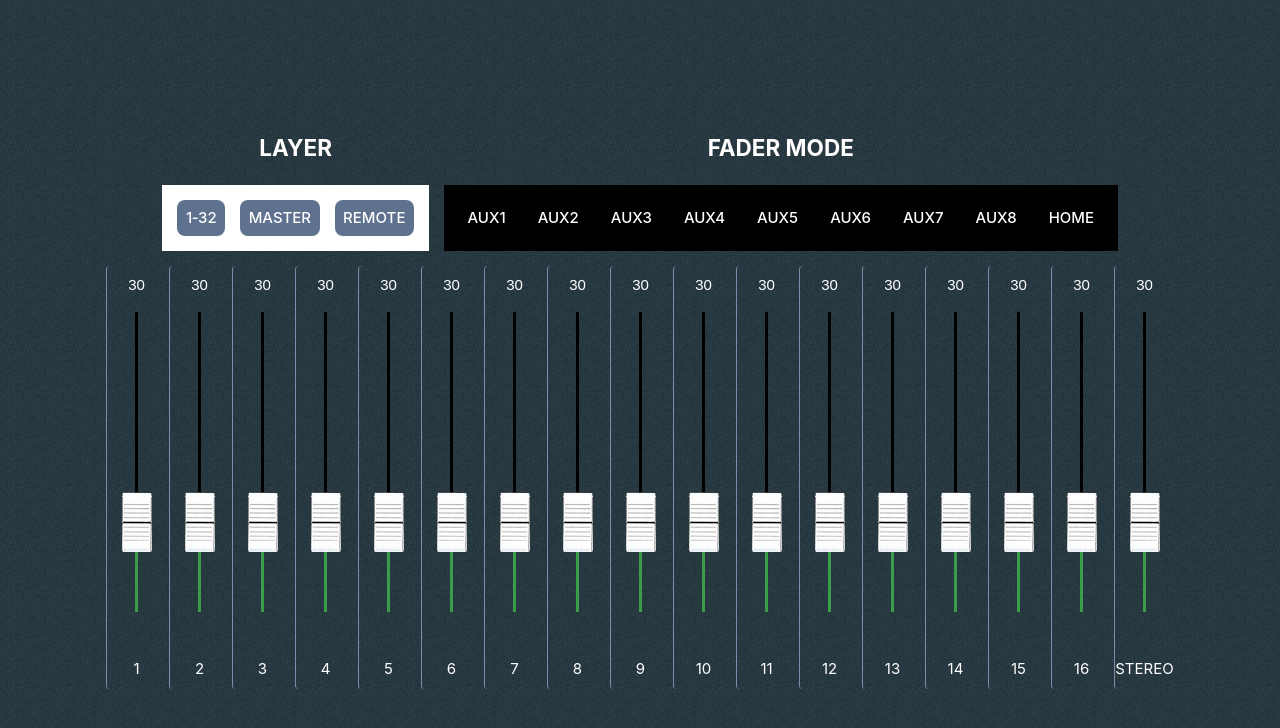
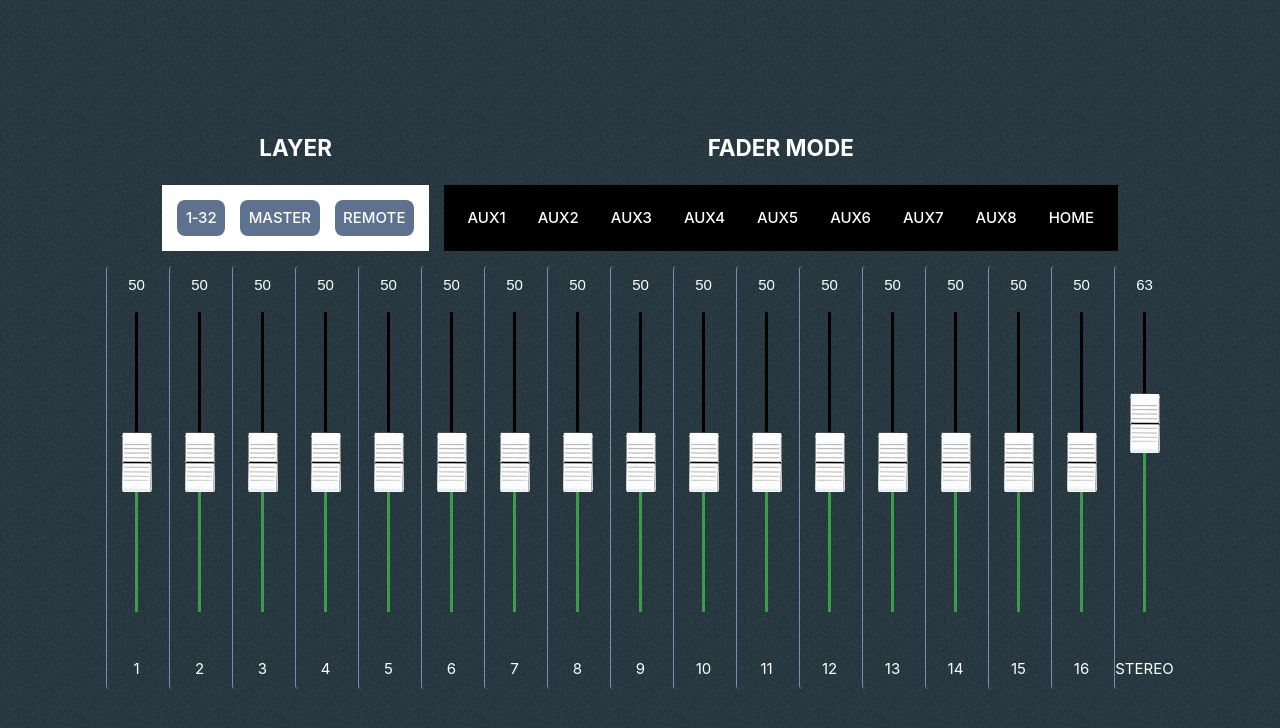
Before and after one commit to cschmidt/o1v96-mixer, a Vue app: page / in a window 1280 px wide. Shown: the top 728 px of the page. Built offline with nearby package versions, Linux system fonts and the light colour scheme; no server answers.

Commit message:
Pretty big refactor of Fader to propertly support Vue 3 reactivity. Now you can update the channel levels array in the Mixer and see those changes properly reflected in the corresponding Fader (which means it's now possible to wire in updates from the physical mixer faders).

```diff
--- a/src/App.vue
+++ b/src/App.vue
@@ -1,12 +1,14 @@
 <script setup lang="ts">
-// This starter template is using Vue 3 <script setup> SFCs
-// Check out https://vuejs.org/api/sfc-script-setup.html#script-setup
-import HelloWorld from './components/HelloWorld.vue'
 import Mixer from './components/Mixer.vue'
+import Fader from './components/Fader2.vue'
+import {ref} from 'vue'
+
+let faderLevels = ref([10,20])
 </script>
 
+
 <template>
-  <Mixer />
+  <Mixer/>
 </template>
 
 <style scoped>
--- a/src/components/Fader.vue
+++ b/src/components/Fader.vue
@@ -1,4 +1,77 @@
 // Based on https://codepen.io/lzl124631x/pen/wvGBwKV
+<script setup lang="ts">
+import { computed, onMounted, ref, watch } from 'vue'
+
+let dragging = false
+const faderLevel = ref(0);
+const sliderContainer = ref<HTMLDivElement | null>(null)
+
+const emit = defineEmits(['update:modelValue'])
+
+const props = defineProps<{
+  label: String,
+  channel: String,
+  modelValue: number
+}>()
+
+const value = computed({
+  get() {
+    return props.modelValue
+  },
+  set(value) {
+    emit('update:modelValue', value, props.channel)
+    faderLevel.value = value
+  }
+})
+
+
+function clamp(val: number, min: number, max: number) {
+  return Math.max(min, Math.min(max, val))
+}
+
+
+function onMouseDown(e : MouseEvent) {
+  dragging = true
+  document.addEventListener('mousemove', onMouseMove)
+  document.addEventListener('mouseup', onMouseUp)
+}
+
+
+function onMouseMove(e : MouseEvent) {
+  if (dragging) update(e)
+}
+
+
+function onMouseUp(e : MouseEvent) {
+  dragging = false
+  document.removeEventListener('mousemove', onMouseMove)
+  document.removeEventListener('mouseup', onMouseUp)
+}
+
+
+function update(e : MouseEvent) {
+  const rect = sliderContainer.value?.getBoundingClientRect()
+  if (rect) {
+    const updatedLevel =
+      100 -
+      ((clamp(e.clientY, rect.top, rect.bottom) - rect.top) / rect.height) * 100
+    value.value = updatedLevel
+  }
+}
+
+
+onMounted(() => {
+  faderLevel.value = props.modelValue
+})
+
+
+watch(() => props.modelValue, (newValue) => {
+  faderLevel.value = newValue;
+});
+</script>
+
+
+
 <style scoped>
 * {
   margin: 0;
@@ -49,7 +122,7 @@
     height: 4em;
     border-radius: 5%;
     background-color: red;
-    background-image: var(--image-url);
+    background-image: url('/mixer-knob.jpg');
     position: absolute;
     left: 50%;
     transform: translate(-50%, 50%);
@@ -59,13 +132,13 @@
 <!-- Use preprocessors via the lang attribute! e.g. <template lang="pug"> -->
 <template>
   <div class="slider">
-    <div class="slider-value">{{ Math.round(value) }}</div>
-    <div class="slider-hit-area" @click="onClick">
-      <div class="slider-container" ref="container">
-        <div class="filled" :style="{ height: value + '%' }"></div>
+    <div class="slider-value">{{ Math.round(faderLevel) }}</div>
+    <div class="slider-hit-area" @click="update">
+      <div class="slider-container" ref="sliderContainer">
+        <div class="filled" :style="{ height: faderLevel + '%' }"></div>
         <div
           class="handle"
-          :style="{ bottom: value + '%', '--image-url': 'url(' + imageUrl + ')' }"
+          :style="{ bottom: faderLevel + '%' }"
           @mousedown="onMouseDown"
         ></div>
       </div>
@@ -73,54 +146,3 @@
     <div class="slider-label">{{ label }}</div>
   </div>
 </template>
-
-<script>
-import mixerKnobImage from '../assets/mixer-knob.jpg';
-
-function clamp(val, min, max) {
-  return Math.max(min, Math.min(max, val));
-}
-export default {
-  data() {
-    return {
-      value: 30,
-      dragging: false,
-      imageUrl: mixerKnobImage
-    };
-  },
-  props: {
-    label: String,
-    channel: Number | String
-  },
-  mounted() {
-    document.addEventListener("mousemove", (e) => {
-      if (!this.dragging) return;
-      this.update(e);
-    });
-    document.addEventListener("mouseup", (e) => {
-      this.dragging = false;
-    });
-  },
-  methods: {
-    onMouseDown() {
-      this.dragging = true;
-    },
-    getRect() {
-      const container = this.$refs.container;
-      return container.getBoundingClientRect();
-    },
-    update(e) {
-      const rect = this.getRect();
-      this.value =
-        100 -
-        ((clamp(e.clientY, rect.top, rect.bottom) - rect.top) / rect.height) *
-          100;
-      let event = {channel: this.channel, value: this.value};
-      this.$emit('update', event);
-    },
-    onClick(e) {
-      this.update(e);
-    }
-  }
-};
-</script>
--- a/src/components/Mixer.vue
+++ b/src/components/Mixer.vue
@@ -1,4 +1,27 @@
 <!-- Mixer.vue -->
+<script setup lang="ts">
+import { ref } from 'vue';
+import Fader from './Fader.vue';
+const socket = new WebSocket(`ws://${window.location.hostname}:3000`);
+const faders = ref([...Array(16)].map(() => 50));  // Middle position for demonstration
+const masterLevel = ref(63);  // Master fader's initial value
+const channels = [...Array(16).keys()].map(i => i + 1)
+
+let lastSentFaderValue = {channel: "-1", level: -1}
+
+function sendFaderValue(level : number, channel : string) {
+  let message = {channel, level}
+  if (message.channel == lastSentFaderValue.channel &&
+      message.level == lastSentFaderValue.level) {
+    // console.log('ignoring duplicate', message)
+  } else {
+    lastSentFaderValue = message
+    console.log('sending', message)
+    socket.send(JSON.stringify(message))
+  }
+}
+</script>
+
 <template>
   <div class="mixer">
     <div class="mixer-controls">
@@ -28,45 +51,20 @@
     <div class="faders">
       <Fader
         v-for="channel in channels"
+        v-model="faders[channel-1]"
         :key="channel"
-        :channel="channel"
         :label="channel.toString()"
-        :value="faders[channel]"
-        @update="setFaderValue"
+        :channel="channel.toString()"
+        @update:modelValue="sendFaderValue"
       />
-      <Fader label="STEREO" :value="master" :channel="'master'" @update="setFaderValue" />
+      <Fader
+        v-model="masterLevel"
+        :label="'STEREO'"
+        :channel="'master'"
+        @update:modelValue="sendFaderValue" />
     </div>
   </div>
 </template>
-
-<script>
-import { ref } from 'vue';
-import Fader from './Fader.vue';
-
-export default {
-  components: {
-    Fader
-  },
-  setup() {
-    const socket = new WebSocket(`ws://${window.location.hostname}:3000`);
-    const faders = ref([...Array(16)].map(() => 63));  // Middle position for demonstration
-    const master = ref(63);  // Master fader's initial value
-
-    const setFaderValue = ({channel, value}) => {
-      faders.value[channel - 1] = value;
-      let message = {channel, level: value};
-      socket.send(JSON.stringify(message));
-    };
-
-    return {
-      faders,
-      master,
-      channels: [...Array(16).keys()].map(i => i + 1),
-      setFaderValue
-    };
-  }
-};
-</script>
 
 <style scoped>
 .mixer-controls {
```
Also changed, not shown: public/mixer-knob.jpg (renamed from src/assets/mixer-knob.jpg), 1 other file (tests, documents, lock files or other folders).
